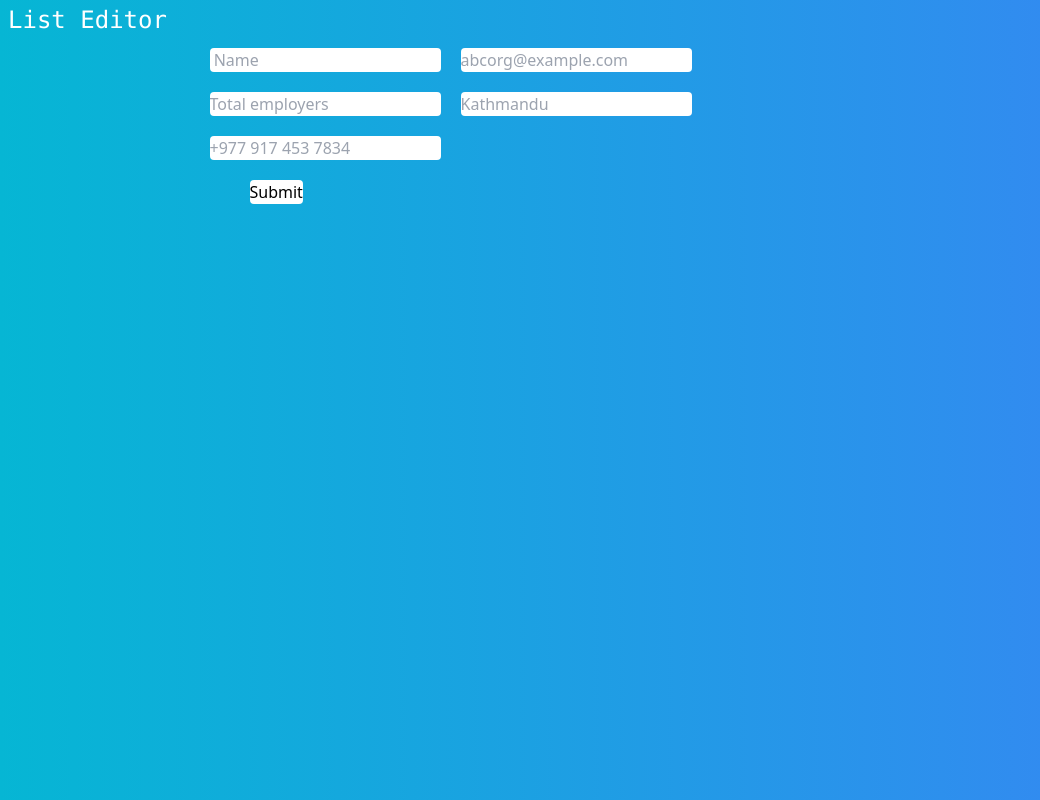
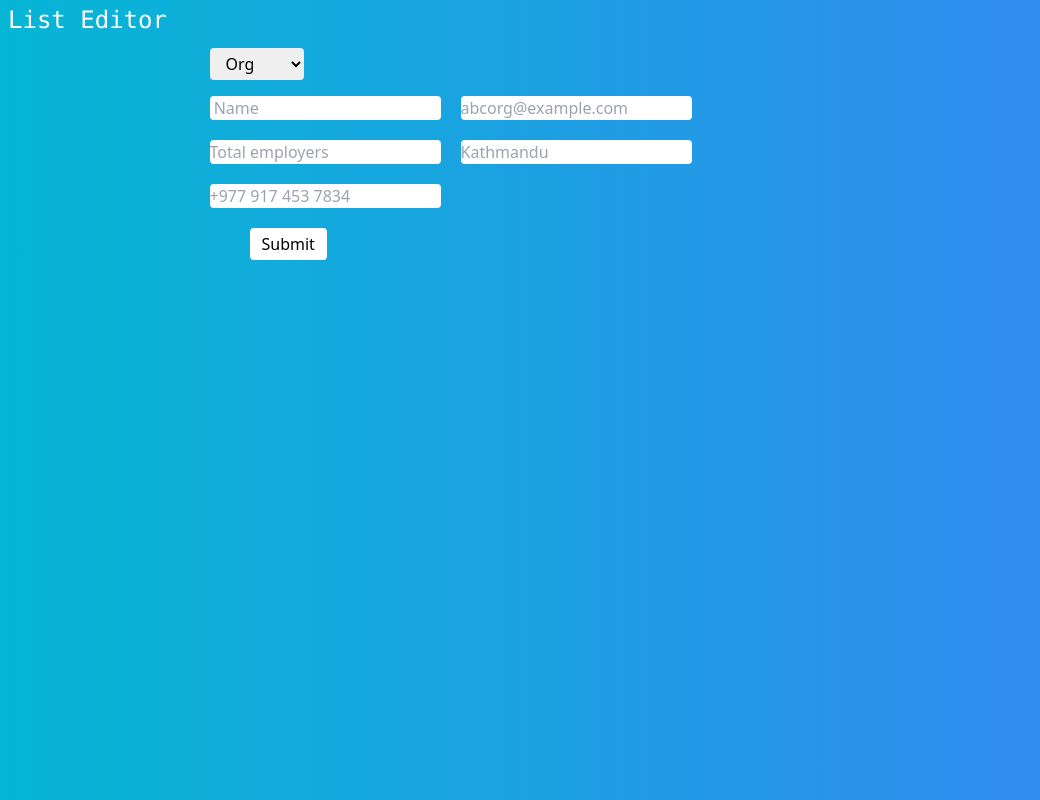
Before and after one commit to ashutoshbhandari5/List-Editor, a Next.js app: page / in a window 1280 px wide. Shown: the whole page, without its empty margins (0-1040 px from the left). Built offline with nearby package versions, Linux system fonts and the light colour scheme.

Commit message:
added dynamic form

```diff
--- a/Json/Form.json
+++ b/Json/Form.json
@@ -1,5 +1,5 @@
 {
-  "heading": "Form",
+  "heading": "Organization Form",
   "fields": [
     {
       "id": "name",
--- a/Json/HealthForm.json
+++ b/Json/HealthForm.json
@@ -0,0 +1,49 @@
+{
+  "heading": "Health Form",
+  "fields": [
+    {
+      "id": "name",
+      "label": "Name",
+      "placeholder": " Name",
+      "type": "text"
+    },
+    {
+      "id": "email",
+      "label": "Email",
+      "placeholder": "abcorg@example.com",
+      "type": "email"
+    },
+    {
+      "id": "bed count",
+      "label": "bed Count",
+      "placeholder": "Total Bed",
+      "type": "number"
+    },
+
+    {
+      "id": "address",
+      "label": "Address",
+      "placeholder": "Kathmandu",
+      "type": "text"
+    },
+    {
+      "id": "management",
+      "label": "Management",
+      "type": "select",
+      "options": [
+        {
+          "name": "Private",
+          "value": "private"
+        },
+        {
+          "name": "Public",
+          "value": "public"
+        },
+        {
+          "name": "Community",
+          "value": "community"
+        }
+      ]
+    }
+  ]
+}
--- a/components/Common/Select.js
+++ b/components/Common/Select.js
@@ -1,14 +1,19 @@
 import React from "react";
 
-const Select = ({ handleChange, id, options }) => {
+const Select = ({ id, options, handleChange, value }) => {
   return (
-    <Select id={id} onChange={(e) => handleChange(e.target.value, id)}>
-      {options.map((el, i) => (
-        <option disabled={el.disabled} value={el.value} key={i}>
-          {el.name}
+    <select
+      className="mb-4 focus:outline-none rounded py-1 px-3"
+      id={id}
+      value={value}
+      onChange={(e) => handleChange(e.target.value, id)}
+    >
+      {options.map((option, i) => (
+        <option disabled={option.disabled} value={option.value} key={i}>
+          {option.name}
         </option>
       ))}
-    </Select>
+    </select>
   );
 };
 
--- a/components/Editor/Editor.js
+++ b/components/Editor/Editor.js
@@ -3,10 +3,12 @@ import Button from "../Common/Button";
 import { classnames } from "../../utils/classnames";
 import Item from "../Item";
 import Form from "../Forms/Form";
+import Select from "../Common/Select";
 
 const Editor = ({ listContainer, setListContainer }) => {
   const [formPayLoad, setFormPayload] = useState({});
   const [update, setUpdate] = useState(false);
+  const [formType, setFormType] = useState("org");
   const handleChange = (value, id) => {
     setFormPayload((prevState) => ({ ...prevState, [id]: value }));
   };
@@ -56,10 +58,31 @@ const Editor = ({ listContainer, setListContainer }) => {
     }
   };
 
+  const formTypeOptions = [
+    {
+      name: "Org",
+      value: "org",
+    },
+    {
+      name: "Health",
+      value: "health",
+    },
+  ];
+
   return (
     <div className="flex w-full justify-around">
       <div>
-        <Form inputGroup={formPayLoad} handleChange={handleChange} />
+        <Select
+          handleChange={setFormType}
+          value={formType}
+          id={"formType"}
+          options={formTypeOptions}
+        />
+        <Form
+          type={formType}
+          inputGroup={formPayLoad}
+          handleChange={handleChange}
+        />
         <Button
           name={"Submit"}
           className={`${classnames.submit} mt-5 ml-10 items-center`}
--- a/components/Forms/Form.js
+++ b/components/Forms/Form.js
@@ -1,11 +1,13 @@
 import React from "react";
 import Elements from "../Common/Elements";
 import FormJson from "../../Json/Form.json";
+import HealthFormJson from "../../Json/HealthForm.json";
 
-const Form = ({ inputGroup, handleChange }) => {
+const Form = ({ inputGroup, handleChange, type }) => {
+  const elementsJson = type === "org" ? FormJson : HealthFormJson;
   return (
     <form className="gap-5 grid grid-cols-2">
-      {FormJson.fields.map((el, i) => (
+      {elementsJson.fields.map((el, i) => (
         <Elements
           key={i}
           field={el}
```
